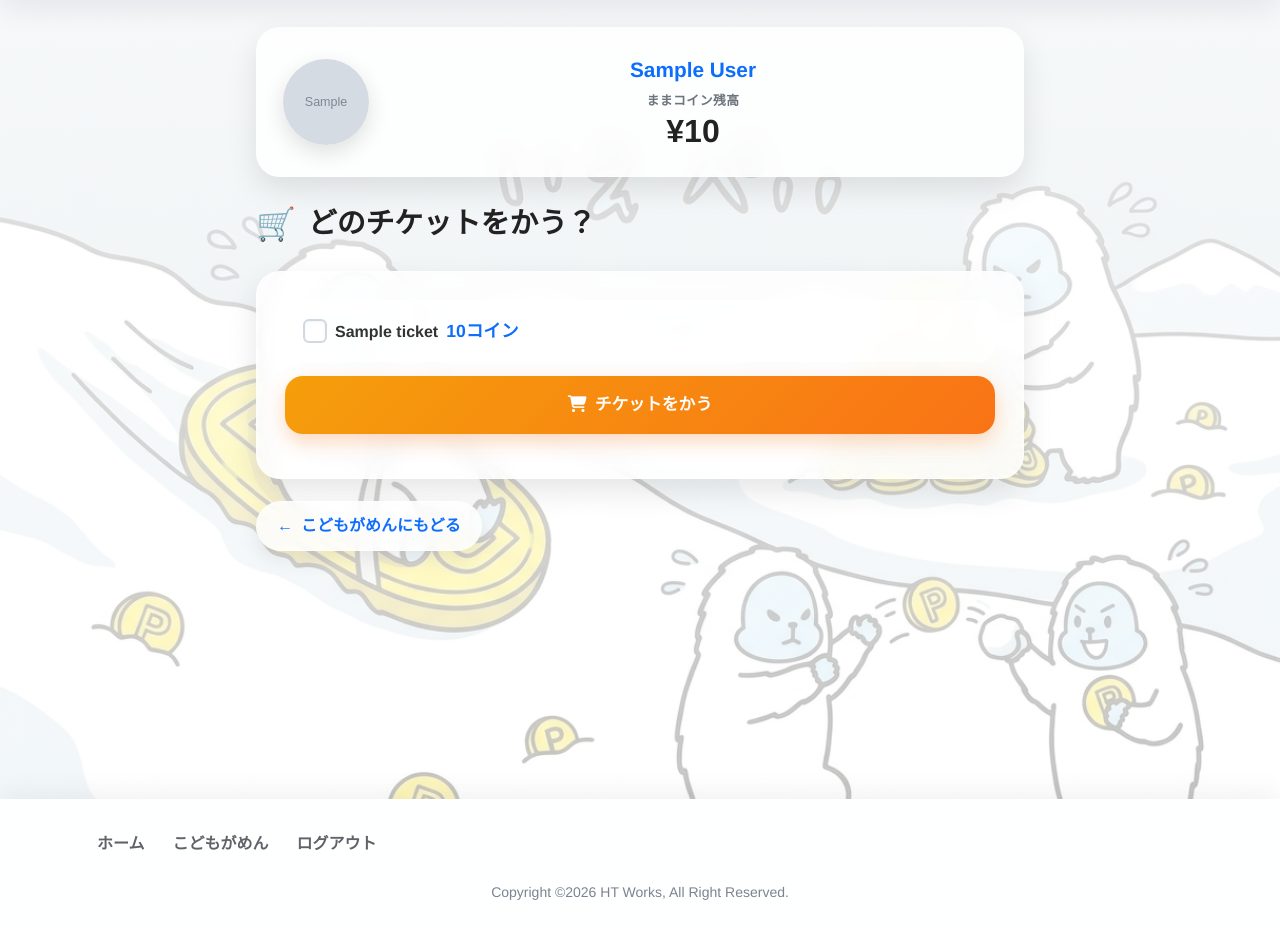
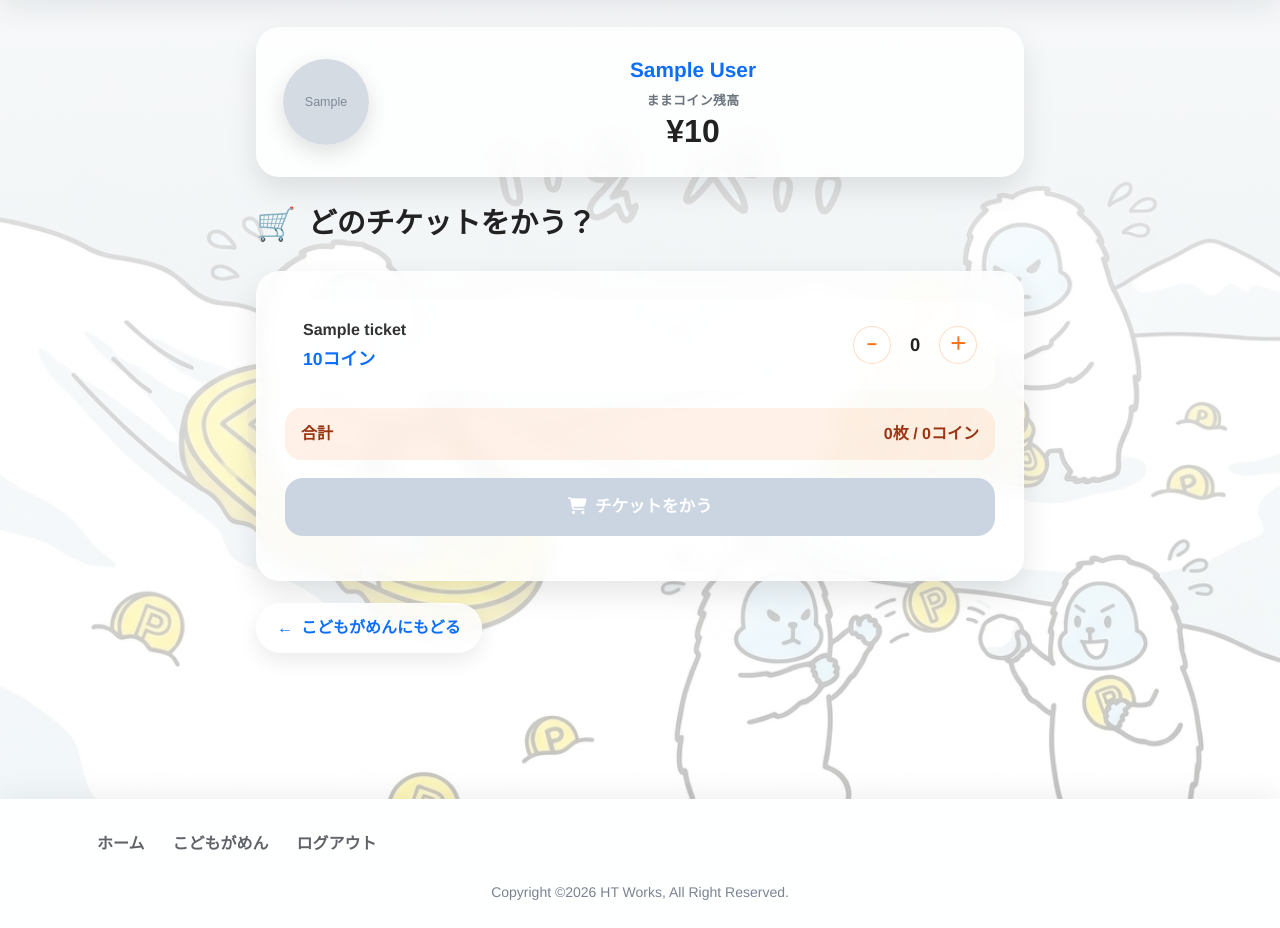
Before and after one commit to hideomit/mamaPay, a Django app: page /ticket/ticket_shop/1 in a window 1280 px wide. Shown: the part 90-1018 px from the top of the page. Run offline with Django 3.2, Linux system fonts and the light colour scheme; a user stored in the database is signed in; tables that the repository leaves empty hold one stand-in row (values such as "Sample post"); grey boxes marked "Sample" are stand-in pictures; some libraries are stand-ins or nearby versions.

Commit message:
チケットショップの複数申請に対応

```diff
--- a/templates/ticket/ticket_shop.html
+++ b/templates/ticket/ticket_shop.html
@@ -99,6 +99,7 @@
 .shop-item {
     display: flex;
     align-items: center;
+    justify-content: space-between;
     padding: 16px;
     background: rgba(255,255,255,0.65);
     border-radius: 16px;
@@ -109,9 +110,15 @@
     position: relative;
 }
 
+.shop-item.is-selected {
+    background: rgba(255,255,255,0.92);
+    border-color: rgba(249,115,22,0.28);
+    box-shadow: 0 8px 18px rgba(249,115,22,0.10);
+}
+
 .shop-item:hover {
     background: rgba(255,255,255,0.85);
-    border-color: rgba(13,110,253,0.20);
+    border-color: rgba(249,115,22,0.22);
     transform: translateX(4px);
 }
 
@@ -167,7 +174,6 @@
     color: #333;
     margin: 0;
     gap: 12px;
-    margin-left: 8px;
 }
 
 .shop-item input[type="checkbox"]:checked ~ .shop-label {
@@ -176,8 +182,9 @@
 
 .ticket-info {
     display: flex;
-    align-items: baseline;
-    gap: 8px;
+    flex-direction: column;
+    align-items: flex-start;
+    gap: 4px;
 }
 
 .ticket-name {
@@ -189,6 +196,71 @@
     font-weight: 900;
     font-size: 1.1rem;
     color: #0d6efd;
+}
+
+.ticket-stepper {
+    display: inline-flex;
+    align-items: center;
+    gap: 10px;
+    flex-shrink: 0;
+    margin-left: 16px;
+}
+
+.stepper-btn {
+    width: 38px;
+    height: 38px;
+    border-radius: 50%;
+    border: 1px solid rgba(249,115,22,0.25);
+    background: rgba(255,255,255,0.86);
+    color: #f97316;
+    font-size: 1.1rem;
+    font-weight: 900;
+    line-height: 1;
+    cursor: pointer;
+    transition: all 0.2s ease;
+}
+
+.stepper-btn:hover {
+    background: rgba(249,115,22,0.10);
+    transform: translateY(-1px);
+}
+
+.stepper-count {
+    min-width: 28px;
+    text-align: center;
+    color: #222;
+    font-size: 1.15rem;
+    font-weight: 900;
+}
+
+.shop-total {
+    display: flex;
+    justify-content: space-between;
+    align-items: center;
+    gap: 12px;
+    margin: 18px 0;
+    padding: 14px 16px;
+    border-radius: 16px;
+    background: rgba(249,115,22,0.10);
+    color: #9a3412;
+    font-weight: 900;
+}
+
+.shop-total.is-over {
+    background: rgba(220,38,38,0.10);
+    color: #b91c1c;
+}
+
+.shop-total-note {
+    margin-top: 6px;
+    color: #b91c1c;
+    font-size: 0.85rem;
+    font-weight: 800;
+    display: none;
+}
+
+.shop-total.is-over .shop-total-note {
+    display: block;
 }
 
 .no-tickets {
@@ -228,6 +300,13 @@
 
 .submit-btn:active {
     transform: translateY(0);
+}
+
+.submit-btn:disabled {
+    background: #cbd5e1;
+    box-shadow: none;
+    cursor: not-allowed;
+    transform: none;
 }
 
 .back-button {
@@ -278,6 +357,16 @@
         margin-bottom: 12px;
     }
 
+    .ticket-stepper {
+        gap: 8px;
+        margin-left: 12px;
+    }
+
+    .stepper-btn {
+        width: 34px;
+        height: 34px;
+    }
+
     .submit-btn {
         padding: 14px;
         font-size: 1rem;
@@ -319,22 +408,34 @@
                 {% csrf_token %}
 
                 {% for data in object_list %}
-                    <label class="shop-item" for="ticket_{{ data.id }}">
-                        <input type="checkbox" id="ticket_{{ data.id }}" name="buy_list" value="{{ data.id }}">
-                        <span class="shop-checkbox-custom"></span>
+                    <div class="shop-item" data-ticket-item data-price="{{ data.price }}">
                         <span class="shop-label">
                             <span class="ticket-info">
                                 <span class="ticket-name">{{ data.ticket_name }}</span>
                                 <span class="ticket-price">{{ data.price }}コイン</span>
                             </span>
                         </span>
-                    </label>
+                        <span class="ticket-stepper">
+                            <button type="button" class="stepper-btn" data-stepper-minus aria-label="{{ data.ticket_name }}をへらす">−</button>
+                            <span class="stepper-count" data-stepper-count>0</span>
+                            <button type="button" class="stepper-btn" data-stepper-plus aria-label="{{ data.ticket_name }}をふやす">＋</button>
+                        </span>
+                        <input type="hidden" name="ticket_quantity_{{ data.id }}" value="0" data-stepper-input>
+                    </div>
                 {% endfor %}
 
                 <input type="hidden" name="child_id" value="{{ child_data.id }}" />
+                <input type="hidden" id="current-balance" value="{{ balance_data.balance|default:0 }}" />
 
+                <div class="shop-total" id="shop-total">
+                    <span>合計</span>
+                    <span>
+                        <span id="total-count">0</span>枚 / <span id="total-coin">0</span>コイン
+                        <span class="shop-total-note">コインがたりません</span>
+                    </span>
+                </div>
                 <div class="submit-container">
-                    <button type="submit" class="submit-btn">
+                    <button type="submit" class="submit-btn" id="buy-submit" disabled>
                         <i class="fas fa-shopping-cart mr-2"></i>チケットをかう
                     </button>
                 </div>
@@ -348,4 +449,59 @@
     </div>
 </div>
 
+<script>
+(function () {
+    var maxQuantity = 10;
+    var ticketItems = Array.prototype.slice.call(document.querySelectorAll('[data-ticket-item]'));
+    var totalCount = document.getElementById('total-count');
+    var totalCoin = document.getElementById('total-coin');
+    var totalBox = document.getElementById('shop-total');
+    var submitButton = document.getElementById('buy-submit');
+    var currentBalance = Number(document.getElementById('current-balance').value || 0);
+
+    function updateTotal() {
+        var count = 0;
+        var coin = 0;
+
+        ticketItems.forEach(function (item) {
+            var input = item.querySelector('[data-stepper-input]');
+            var quantity = Number(input.value || 0);
+            var price = Number(item.getAttribute('data-price') || 0);
+
+            count += quantity;
+            coin += quantity * price;
+            item.classList.toggle('is-selected', quantity > 0);
+        });
+
+        var isOver = coin > currentBalance;
+        totalCount.textContent = count;
+        totalCoin.textContent = coin;
+        totalBox.classList.toggle('is-over', isOver);
+        submitButton.disabled = count === 0 || isOver;
+    }
+
+    ticketItems.forEach(function (item) {
+        var input = item.querySelector('[data-stepper-input]');
+        var countLabel = item.querySelector('[data-stepper-count]');
+        var minusButton = item.querySelector('[data-stepper-minus]');
+        var plusButton = item.querySelector('[data-stepper-plus]');
+
+        function setQuantity(nextValue) {
+            var quantity = Math.max(0, Math.min(maxQuantity, nextValue));
+            input.value = quantity;
+            countLabel.textContent = quantity;
+            updateTotal();
+        }
+
+        minusButton.addEventListener('click', function () {
+            setQuantity(Number(input.value || 0) - 1);
+        });
+
+        plusButton.addEventListener('click', function () {
+            setQuantity(Number(input.value || 0) + 1);
+        });
+    });
+}());
+</script>
+
 {% endblock %}
--- a/templates/ticket/use_ticket_complete.html
+++ b/templates/ticket/use_ticket_complete.html
@@ -189,7 +189,7 @@
     <div class="use-complete-container">
         <div class="use-complete-header">
             <h1 class="use-complete-title">チケットをつかいました</h1>
-            <p class="use-complete-subtitle">利用完了！ れっつえんじょい！</p>
+            <p class="use-complete-subtitle">利用完了！ ままにメールしたよ！</p>
         </div>
 
         <div class="profile-card">
--- a/ticket/views.py
+++ b/ticket/views.py
@@ -4,6 +4,7 @@ from django.conf import settings
 from django.contrib.auth.mixins import LoginRequiredMixin
 from django.core.exceptions import PermissionDenied
 from django.core.mail import send_mail
+from django.db import transaction
 from django.urls import reverse_lazy, reverse
 from django.utils import timezone
 from django.views import View
@@ -194,13 +195,48 @@ class ChildTicketShopView(LoginRequiredMixin, ListView):
 
 
 class TicketBuyView(LoginRequiredMixin, View):
+    max_buy_quantity = 10
 
+    def get_ticket_quantities(self, request):
+        ticket_quantities = {}
+        for key, value in request.POST.items():
+            if not key.startswith('ticket_quantity_'):
+                continue
+
+            try:
+                ticket_id = int(key.replace('ticket_quantity_', '', 1))
+                quantity = int(value)
+            except ValueError:
+                raise PermissionDenied
+
+            if quantity < 0 or quantity > self.max_buy_quantity:
+                raise PermissionDenied
+            if quantity > 0:
+                ticket_quantities[ticket_id] = quantity
+
+        if not ticket_quantities:
+            raise PermissionDenied
+
+        return ticket_quantities
+
+    def get_ticket_summary(self, tickets, ticket_quantities):
+        summary_list = []
+        for ticket in tickets:
+            count = ticket_quantities.get(ticket.id, 0)
+            if count <= 0:
+                continue
+            summary_list.append({
+                'ticket': ticket,
+                'count': count,
+                'total_price': ticket.price * count,
+            })
+        return summary_list
+
+    @transaction.atomic
     def post(self, request, *args, **kwargs):
-        buy_list = request.POST.getlist('buy_list')
         child_id = request.POST.get('child_id')
         child = get_permitted_child(self.request.user, child_id)
 
-        print('buy_list:{}'.format(buy_list))
         print('child_id:{}'.format(child.id))
 
         if Balance.objects.filter(cuser=child).exists():
@@ -210,18 +246,18 @@ class TicketBuyView(LoginRequiredMixin, View):
 
         print('childBalance:{}'.format(childBalance))
 
-        try:
-            posted_ticket_ids = {int(ticket_id) for ticket_id in buy_list}
-        except ValueError:
-            raise PermissionDenied
+        ticket_quantities = self.get_ticket_quantities(request)
+        posted_ticket_ids = set(ticket_quantities.keys())
 
-        object_list = Ticket.objects.filter(id__in=buy_list, puser=child.puser)
-        valid_ticket_ids = set(object_list.values_list('id', flat=True))
+        object_list = list(Ticket.objects.filter(id__in=posted_ticket_ids, puser=child.puser))
+        valid_ticket_ids = {ticket.id for ticket in object_list}
 
         if valid_ticket_ids != posted_ticket_ids:
             raise PermissionDenied
 
-        totalAmount = sum(ticket.price for ticket in object_list)
+        ticket_map = {ticket.id: ticket for ticket in object_list}
+        totalAmount = sum(ticket_map[ticket_id].price * quantity for ticket_id, quantity in ticket_quantities.items())
+        ticket_summary_list = self.get_ticket_summary(object_list, ticket_quantities)
 
         print('totalAmount:{}'.format(totalAmount))
 
@@ -229,12 +265,17 @@ class TicketBuyView(LoginRequiredMixin, View):
         child_data = Balance.objects.select_related('cuser').get(cuser=child)
 
         if totalAmount > childBalance:
-            return render(request, 'ticket/ticket_shop_incomplete.html', {'object_list': object_list, 'child_data': child_data})
+            return render(request, 'ticket/ticket_shop_incomplete.html', {
+                'object_list': object_list,
+                'ticket_summary_list': ticket_summary_list,
+                'child_data': child_data,
+            })
         else:
             ##チケット保持リストを更新
-            for buy_ticket in buy_list:
-                ticket_holding = Ticket_holding(ticket_id=buy_ticket, cuser=child)
-                ticket_holding.save()
+            for ticket_id, quantity in ticket_quantities.items():
+                for _ in range(quantity):
+                    ticket_holding = Ticket_holding(ticket_id=ticket_id, cuser=child)
+                    ticket_holding.save()
 
             ##残高を更新
             balance = Balance.objects.get(cuser=child)
@@ -242,17 +283,22 @@ class TicketBuyView(LoginRequiredMixin, View):
             balance.save()
 
             ##履歴を更新
-            for buy_ticket in buy_list:
-                ticket_obj = object_list.get(id=buy_ticket)
+            for ticket_id, quantity in ticket_quantities.items():
+                ticket_obj = ticket_map[ticket_id]
                 ticket_price = ticket_obj.price
-                history = History(cuser=child, ticket_id=buy_ticket, ticket_name=ticket_obj.ticket_name, amount=-ticket_price, kind=2)
-                history.ymd = timezone.now()
-                history.save()
+                for _ in range(quantity):
+                    history = History(cuser=child, ticket_id=ticket_id, ticket_name=ticket_obj.ticket_name, amount=-ticket_price, kind=2)
+                    history.ymd = timezone.now()
+                    history.save()
 
             ##返却値を更新
             child_data = Balance.objects.select_related('cuser').get(cuser=child)
 
-            return render(request, 'ticket/ticket_shop_complete.html', {'object_list': object_list, 'child_data': child_data})
+            return render(request, 'ticket/ticket_shop_complete.html', {
+                'object_list': object_list,
+                'ticket_summary_list': ticket_summary_list,
+                'child_data': child_data,
+            })
 
 
 class ChildHoldingTicketView(LoginRequiredMixin, ListView):
```
Also changed, not shown: templates/ticket/ticket_shop_complete.html (+12 -3 lines), templates/ticket/ticket_shop_incomplete.html (+12 -3 lines).
